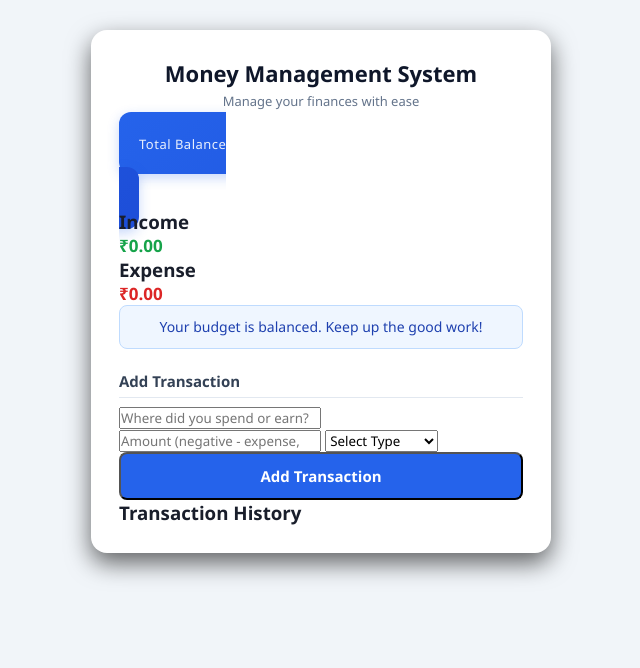
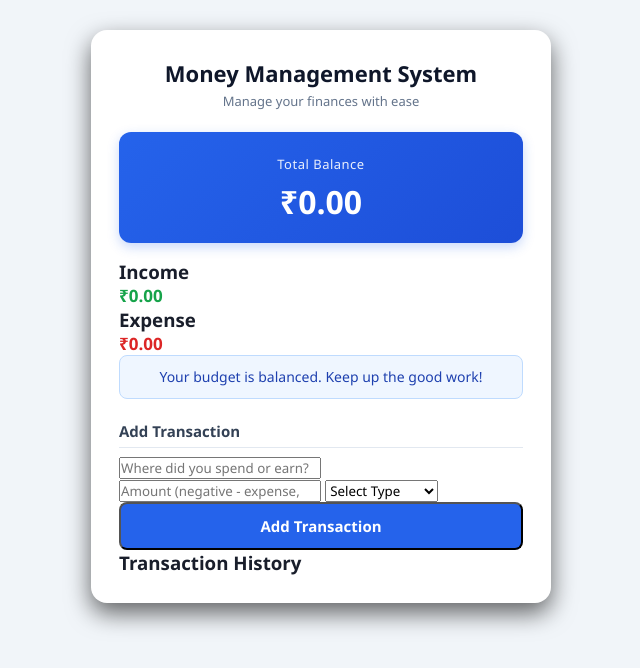
Before and after one commit to RajanSudan20/Money-Management-system, a plain HTML site: page index.html in a window 1280 px wide. Shown: the whole page, without its empty margins (319-959 px from the left). Drawn offline with Linux system fonts and the light colour scheme.

Commit message:
Fixing HTML and CSS errors
fixing small errors and spellings mistakes in HTML and CSS

```diff
--- a/index.html
+++ b/index.html
@@ -13,12 +13,12 @@
         <h1>Money Management System</h1>
         <p class="subtitle">Manage your finances with ease</p>
      </header>
-     <selection class="balance-card">
+     <section class="balance-card">
         <span class="label">Total Balance</span>
         <h2 id="balance">₹0.00</h2>
-     </selection>
+     </section>
 
-     <selection class="Summary-cards">
+     <section class="sumary-cards">
         <div class="card income-card">
             <h3>Income</h3>
             <p id="income">₹0.00</p>
@@ -27,11 +27,11 @@
             <h3>Expense</h3>
             <p id="expense">₹0.00</p>
         </div>
-     </selection>
+     </section>
      <div id="Budget-Advice" class="advice-box">
     <p id="advice-text">Your budget is balanced. Keep up the good work!</p>
          </div>
-         <selection class="form-selection">
+         <section class="form-section">
             <h3>Add Transaction</h3>
             <form id="transaction-form">
                 <input type="text" id="text" placeholder="Where did you spend or earn?" required>
@@ -49,12 +49,12 @@
                 </select>
                 <button type="submit" class="btn-primary">Add Transaction</button>
                 </form>
-         </selection>
-         <selection class="transaction-history">
+         </section>
+         <section class="transaction-history">
             <h3>Transaction History</h3>
             <ul id="transaction-list">
              </ul>
-            </selection>
+            </section>
          </div>
          <script src="script.js"></script>
          </body>
--- a/style.css
+++ b/style.css
@@ -51,7 +51,7 @@ header .subtitle {
     opacity: 0.9;
     letter-spacing: 0.5px;
 }
-.balance-card .h2 {
+.balance-card h2 {
     font-size: 32px;
     margin-top: 6px;
     font-weight: 700;
@@ -100,8 +100,8 @@ header .subtitle {
     line-height: 1.4;
 
 }
-.form-selection h3,
-.history-selection h3 {
+.form-section h3,
+.history-section h3 {
     font-size: 15px;
     font-weight: 600;
     color: #334155;
@@ -153,7 +153,7 @@ header .subtitle {
 .btn-primary:hover {
     background-color: #1d4ed8;
 }
-.history-selection {
+.history-section {
     margin-top: 24px;
 }
 #transaction-list {
@@ -172,10 +172,10 @@ header .subtitle {
     align-items: center;
     font-size: 14px;
 }
-#transaction-list li .plus {
+#transaction-list li.plus {
     border-left: 4px solid #16a34a;
 }
-#transaction-list li .minus {
+#transaction-list li.minus {
     border-left: 4px solid #dc2626;
 }
 .delete-btn {
```
